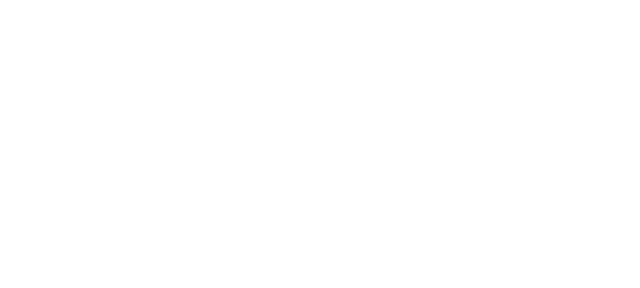
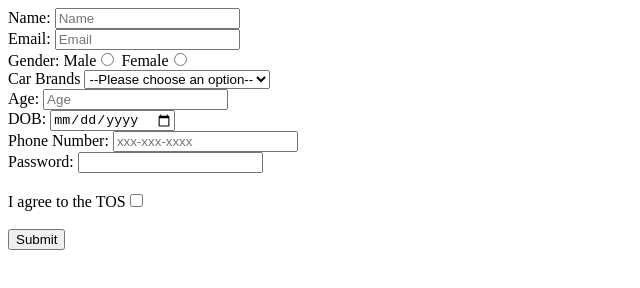
Before and after one commit to acciojob/signup-form-car-shrija051101, a website: page main.html in a window 1280 px wide. Shown: the whole page, without its empty margins (0-640 px from the left). Drawn offline with Linux system fonts and the light colour scheme.

Commit message:
created a submission

```diff
--- a/main.html
+++ b/main.html
@@ -9,7 +9,36 @@
 <body>
 	<!-- the entire body must be written by student -->
     <script type="text/javascript" src="./script.js">
-</script>
+	</script>
+	<form action="#" method="post">
+		<lable for="name">Name:</lable>
+		<input type="text" placeholder="Name" id="name"><br>
+		<lable for="email">Email:</lable>
+		<input type="email" placeholder="Email" id="email"><br>
+		Gender:
+		<lable for="gender_m">Male</lable><input type="radio" name="gender" id="gender_m">
+		<lable for="gender_f"></lable>Female<input type="radio" name="gender" id="gender_f"><br>
+		<lable for="cars">Car Brands</lable>
+			<select >
+				<option value="">--Please choose an option--</option>
+				<option value="Mercedes">Mercedes</option>
+				<option value="Audi">Audi</option>
+				<option value="BMW">BMW</option>
+				<option value="Rolls-Royce">Rolls-Royce</option>
+			</select><br>
+			<lable for="age">Age:</lable>
+			<input type="number" placeholder="Age" id="age" required><br>
+			<lable for="dob">DOB:</lable>
+			<input type="date" required><br>
+			<lable for="tel">Phone Number:</lable>
+			<input type="tel" placeholder="xxx-xxx-xxxx" id="tel" maxlength="10"><br>
+			<lable for="password">Password:</lable>
+		    <input type="password" id="password" required><br><br>
+
+		<lable for="tos">I agree to the TOS</lable><input type="checkbox" id="yes"><br><br>
+		<button type="submit" value="Submit">Submit</button>
+
+	</form>
 
 </body>
 
```
